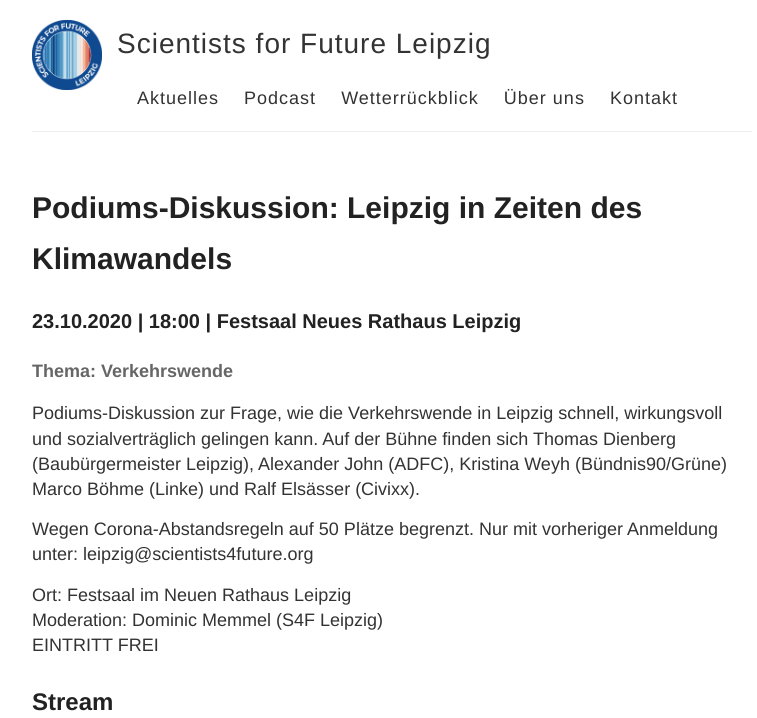
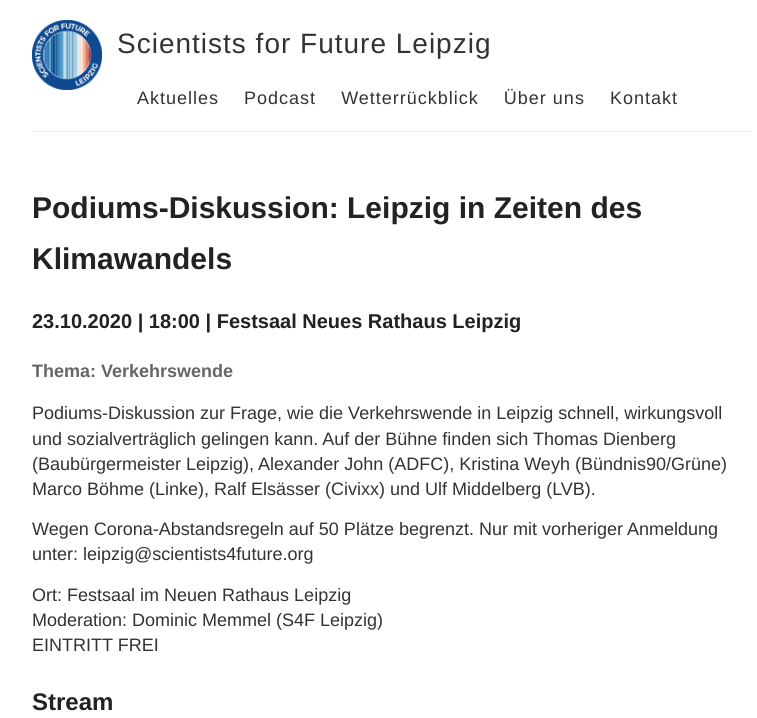
Before and after one commit to s4f-leipzig/s4f-leipzig.github.io, a Jekyll site: the page built from _posts/2020-09-20-Podiums-Diskussion.md, in a window 1280 px wide, cut to the strip 0-718 px from the top of the page. Shown: the whole strip, without its empty margins (248-1005 px from the left). Built offline with Jekyll 4.4.1, drawn with Linux system fonts in a browser that asks for light colours.

Commit message:
Update 2020-09-20-Podiums-Diskussion.md

```diff
--- a/_posts/2020-09-20-Podiums-Diskussion.md
+++ b/_posts/2020-09-20-Podiums-Diskussion.md
@@ -6,7 +6,7 @@
 ### 23.10.2020 | 18:00 | Festsaal Neues Rathaus Leipzig
 #### Thema: Verkehrswende
 
-Podiums-Diskussion zur Frage, wie die Verkehrswende in Leipzig schnell, wirkungsvoll und sozialverträglich gelingen kann. Auf der Bühne finden sich Thomas Dienberg (Baubürgermeister Leipzig), Alexander John (ADFC), Kristina Weyh (Bündnis90/Grüne) Marco Böhme (Linke) und Ralf Elsässer (Civixx).
+Podiums-Diskussion zur Frage, wie die Verkehrswende in Leipzig schnell, wirkungsvoll und sozialverträglich gelingen kann. Auf der Bühne finden sich Thomas Dienberg (Baubürgermeister Leipzig), Alexander John (ADFC), Kristina Weyh (Bündnis90/Grüne) Marco Böhme (Linke), Ralf Elsässer (Civixx) und Ulf Middelberg (LVB).
 
 Wegen Corona-Abstandsregeln auf 50 Plätze begrenzt. Nur mit vorheriger Anmeldung unter: leipzig@scientists4future.org
 
```
